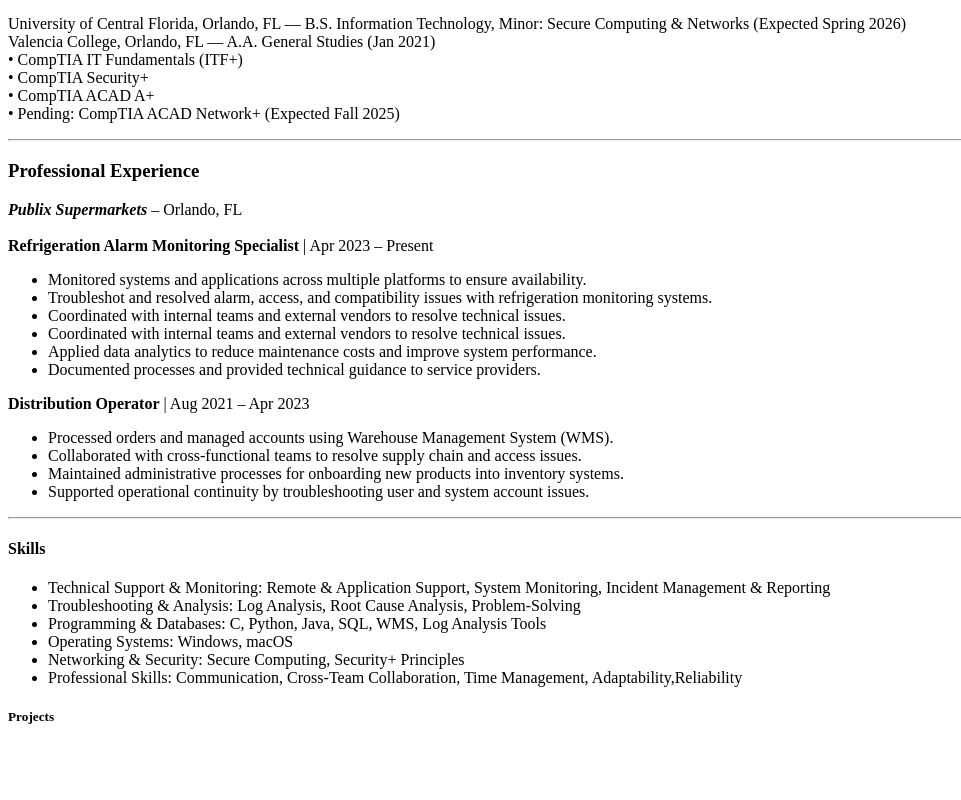
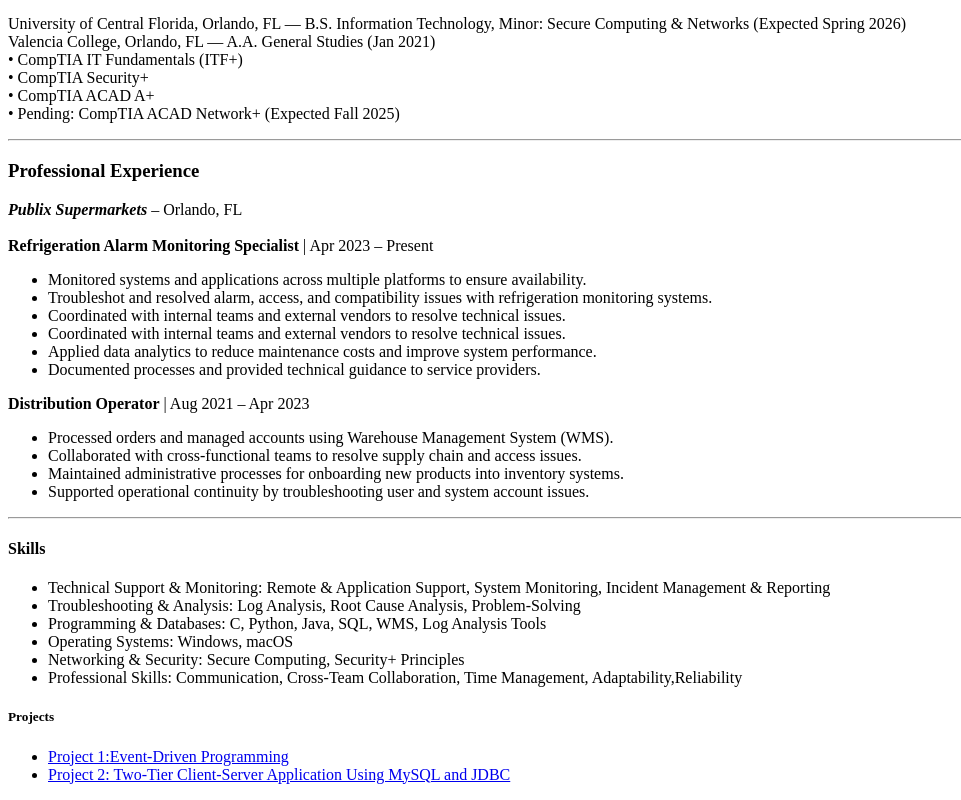
Before and after one commit to short-96/Daniel_Dewar, a plain HTML site: page index.html in a window 1280 px wide. Shown: the part 389-1189 px from the top of the page, without its empty margins (0-961 px from the left). Before the commit the page ends 1137 px from the top, so only its background shows below. Drawn offline with Linux system fonts and the light colour scheme.

Commit message:
new index

```diff
--- a/index.html
+++ b/index.html
@@ -72,6 +72,16 @@
             </p>
 
             <h5> Projects </h5>
+            <p>
+                <nav>
+                    <ul>
+                        <li><a href="project1.html">Project 1:Event-Driven Programming </a></li>
+                        <li><a href="project2.html">Project 2: Two-Tier Client-Server Application Using MySQL and JDBC</a></li>
+
+                    </ul>
+                </nav>
+
+            </p>
 
         </p>
     </body>
```
